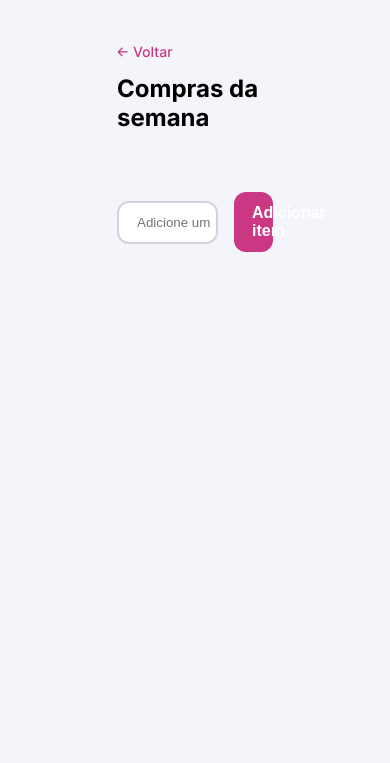
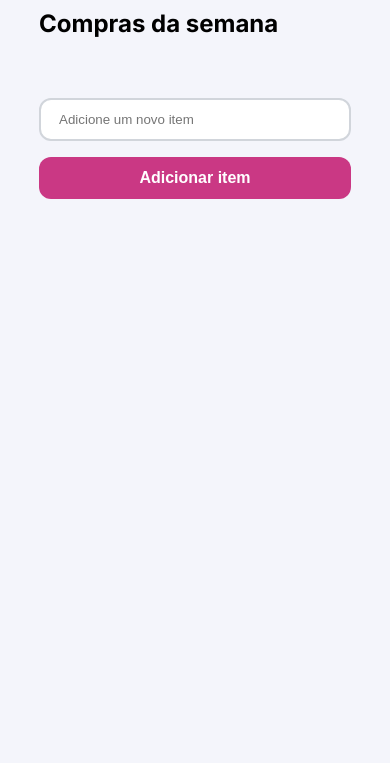
Before and after one commit to Guithentges/Lista-de-compras, a plain HTML site: page index.html in a window 390 px wide. Shown: the part 81-844 px from the top of the page. Drawn offline with Linux system fonts and the light colour scheme.

Commit message:
finalizando-mobile

```diff
--- a/styles.css
+++ b/styles.css
@@ -48,6 +48,7 @@ form{
     width: 40%;
     margin-inline: auto;
     margin-top: 44px;
+    margin-bottom: 1rem;
 }
 .add-item{
     display: flex;
@@ -165,7 +166,31 @@ form{
     color: var(--always-white);
     padding-block: 10px;
     padding-inline: 10px;
+    margin-top: 1rem;
 }
 .no-appear{
     display: none;
 }
+
+@media screen and (width <= 768px) {
+    .header{
+        display: none;
+    }
+    .back, .compras{
+        width: 80%;
+    }
+    form{
+        width: 80%;
+        margin-bottom: 1rem;
+    }
+    .add-item{
+        flex-direction: column;
+        & #input{
+            box-sizing: border-box;
+            width: 100%;
+        }
+        & #submit{
+            width: 100%;
+        }
+    }
+}
```
